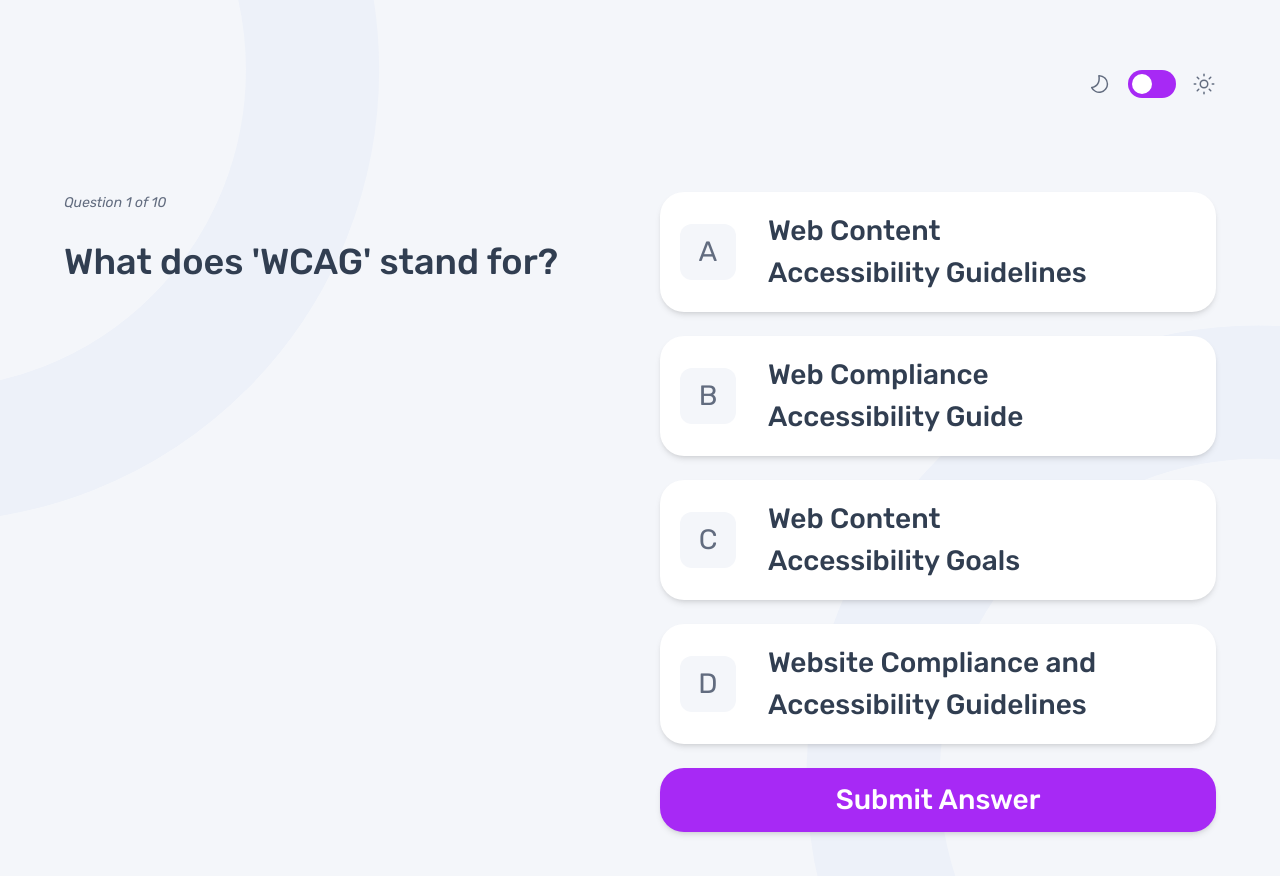
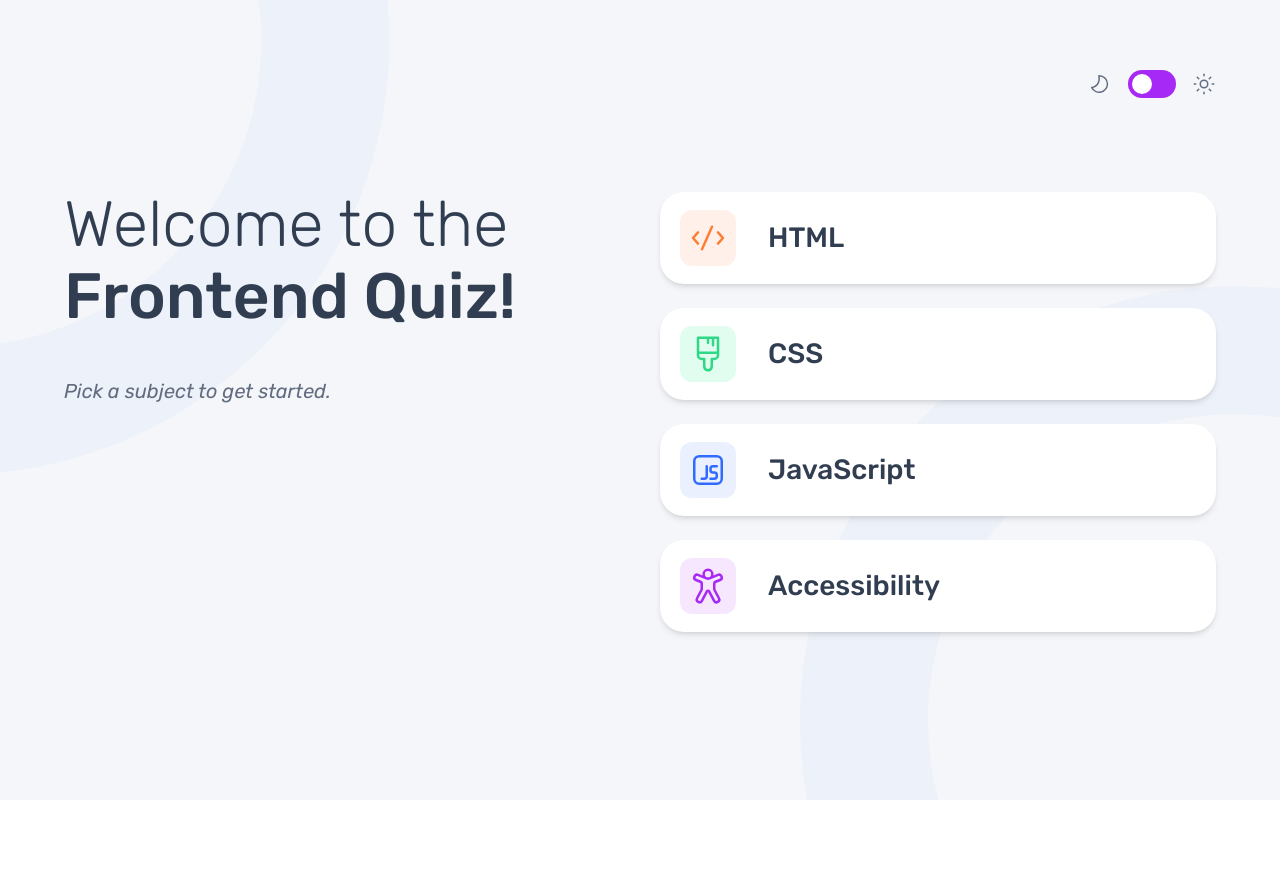
Before and after one commit to jlyon12/frontend-quiz-app, a React (Vite) app: page / in a window 1280 px wide. Shown: the top 876 px of the page. After the commit the page ends 800 px from the top, so only its background shows below. Built offline with nearby package versions, Linux system fonts and the light colour scheme.

Commit message:
Create result page and implement quiz flow

```diff
--- a/src/App.tsx
+++ b/src/App.tsx
@@ -1,8 +1,44 @@
+import { useState } from 'react';
 import StartPage from './pages/StartPage';
 import QuestionPage from './pages/QuestionPage';
-function App() {
-	// return <StartPage />;
-	return <QuestionPage activeQuiz="Accessibility" />;
-}
+import { isQuizTopic } from './utils';
+import { QuizTopic } from './types';
+import ResultPage from './pages/ResultPage';
+
+const App = () => {
+	const [activeQuiz, setActiveQuiz] = useState<QuizTopic | null>(null);
+	const [correctAnswers, setCorrectAnswers] = useState<number>(0);
+	const [questionNumber, setQuestionNumber] = useState(1);
+
+	const resetQuiz = () => {
+		setActiveQuiz(null);
+		setQuestionNumber(1);
+		setCorrectAnswers(0);
+	};
+
+	switch (true) {
+		case activeQuiz && questionNumber > 10:
+			return (
+				<ResultPage
+					activeQuiz={activeQuiz}
+					score={correctAnswers}
+					resetQuiz={resetQuiz}
+				/>
+			);
+
+		case activeQuiz && isQuizTopic(activeQuiz) === true && questionNumber <= 10:
+			return (
+				<QuestionPage
+					activeQuiz={activeQuiz}
+					setCorrectAnswers={setCorrectAnswers}
+					questionNumber={questionNumber}
+					setQuestionNumber={setQuestionNumber}
+					setActiveQuiz={setActiveQuiz}
+				/>
+			);
+		default:
+			return <StartPage setActiveQuiz={setActiveQuiz} />;
+	}
+};
 
 export default App;
--- a/src/components/Header.tsx
+++ b/src/components/Header.tsx
@@ -4,7 +4,7 @@
 import SunIconLight from '../assets/images/icon-sun-light.svg?react';
 
 import useDarkModeContext from '../hooks/useDarkModeContext';
-import Switch from './ui/Switch';
+import Switch from './Switch';
 const Header = () => {
 	const { darkMode, toggleDarkMode } = useDarkModeContext();
 	return (
--- a/src/components/QuizControl.tsx
+++ b/src/components/QuizControl.tsx
@@ -29,7 +29,7 @@
 			style={{
 				border: borderColor ? borderColor : '',
 			}}
-			className="flex w-full items-center justify-between gap-4 rounded-xl  bg-d-neutral-100 p-3 shadow-md dark:bg-d-neutral-500 md:gap-8 md:rounded-3xl xl:p-[18px_20px]"
+			className="flex w-full items-center gap-4 rounded-xl  bg-d-neutral-100 p-3 shadow-md dark:bg-d-neutral-500 md:gap-8 md:rounded-3xl xl:p-[18px_20px]"
 		>
 			<div
 				style={{
@@ -45,10 +45,10 @@
 				{icon}
 			</div>
 
-			<p className="text-left text-[18px] font-medium text-d-neutral-600 dark:text-d-neutral-100 md:text-[28px]">
+			<p className=" text-left text-[18px] font-medium text-d-neutral-600 dark:text-d-neutral-100 md:text-[28px]">
 				{text}
 			</p>
-			<div className="flex h-10 w-10 flex-shrink-0 items-center justify-center rounded-lg p-1 text-[28px] text-d-neutral-400 md:h-14 md:w-14 md:rounded-xl md:p-2">
+			<div className="ml-auto flex h-10 w-10 flex-shrink-0 items-center justify-center rounded-lg p-1 text-[28px] text-d-neutral-400 md:h-14 md:w-14 md:rounded-xl md:p-2">
 				{resultIcon}
 			</div>
 		</button>
--- a/src/pages/QuestionPage.tsx
+++ b/src/pages/QuestionPage.tsx
@@ -7,9 +7,14 @@
 import IncorrectIcon from '../assets/images/icon-incorrect.svg?react';
 
 import QuizControl from '../components/QuizControl';
-import Button from '../components/ui/Button';
+import Button from '../components/Button';
+import { QuizTopic } from '../types';
 interface Props {
-	activeQuiz: 'HTML' | 'CSS' | 'Javascript' | 'Accessibility';
+	activeQuiz: QuizTopic;
+	questionNumber: number;
+	setActiveQuiz: React.Dispatch<React.SetStateAction<QuizTopic | null>>;
+	setQuestionNumber: React.Dispatch<React.SetStateAction<number>>;
+	setCorrectAnswers: React.Dispatch<React.SetStateAction<number>>;
 }
 
 enum OptionLetter {
@@ -19,13 +24,16 @@
 	D,
 }
 
-const QuestionPage = ({ activeQuiz }: Props) => {
+const QuestionPage = ({
+	activeQuiz,
+	questionNumber,
+	setCorrectAnswers,
+	setQuestionNumber,
+}: Props) => {
 	const quizData = quizzes.filter((q) => q.title === activeQuiz)[0];
 	const [error, setError] = useState<boolean | null>(null);
-	const [questionNumber, setQuestionNumber] = useState(1);
 	const [selectedAnswer, setSelectedAnswer] = useState<string | null>(null);
 	const [isSubmitted, setIsSubmitted] = useState<boolean>(false);
-	const [correctAnswers, setCorrectAnswers] = useState<number>(0);
 	const { question, options, answer } = quizData.questions[questionNumber - 1];
 
 	const handleAnswerSelect = (option: string) => {
@@ -40,13 +48,12 @@
 		}
 		const answerIsCorrect = selectedAnswer === answer;
 		if (answerIsCorrect) {
-			setCorrectAnswers(correctAnswers + 1);
+			setCorrectAnswers((n) => n + 1);
 		}
 		setIsSubmitted(true);
 	};
 
 	const handleNextQuestion = () => {
-		if (questionNumber >= 10) return;
 		setQuestionNumber(questionNumber + 1);
 		setIsSubmitted(false);
 		setSelectedAnswer(null);
@@ -112,10 +119,14 @@
 						resultIcon={generateResultIcon(o)}
 					/>
 				))}
+
 				{!isSubmitted ? (
 					<Button label="Submit Answer" handleClick={handleSubmit} />
 				) : (
-					<Button label="Next Question" handleClick={handleNextQuestion} />
+					<Button
+						label={questionNumber < 10 ? 'Next Question' : 'Show Results'}
+						handleClick={handleNextQuestion}
+					/>
 				)}
 				{error && (
 					<div className="mx-auto flex items-center gap-2 text-[18px] text-d-red dark:text-d-neutral-100 md:text-base">
--- /dev/null
+++ b/src/pages/ResultPage.tsx
@@ -0,0 +1,36 @@
+import Button from '../components/Button';
+import { QuizTopic } from '../types';
+interface Props {
+	activeQuiz: QuizTopic;
+	resetQuiz: () => void;
+	score: number;
+}
+
+const ResultPage = ({ activeQuiz, score, resetQuiz }: Props) => {
+	return (
+		<>
+			<div>
+				<h1 className=" !text-[40px] text-xl text-d-neutral-600 dark:text-d-neutral-100 md:!text-[64px]">
+					Quiz Completed
+					<span className="mt-2 block font-medium">You scored...</span>
+				</h1>
+			</div>
+			<div className=" mt-10 flex flex-col gap-3 text-center  md:mt-16  md:gap-6 xl:mx-0 xl:mt-0 xl:max-w-none">
+				<div className="grid gap-4 rounded-xl bg-d-neutral-500 p-8 md:gap-10 md:p-12">
+					<p className="text-[18px] font-medium text-d-neutral-600 dark:text-d-neutral-100 md:text-[28px]">
+						{activeQuiz}
+					</p>
+					<p className="grid gap-4 text-center text-[18px] dark:text-d-neutral-300 md:text-base">
+						<span className=" text-2xl text-[88px] text-d-neutral-600 dark:text-d-neutral-100 md:text-[144px]">
+							{score}
+						</span>{' '}
+						out of 10
+					</p>
+				</div>
+				<Button label="Play Again" handleClick={resetQuiz} />
+			</div>
+		</>
+	);
+};
+
+export default ResultPage;
--- a/src/pages/StartPage.tsx
+++ b/src/pages/StartPage.tsx
@@ -4,22 +4,38 @@
 import CssIcon from '../assets/images/icon-css.svg?react';
 import JavaScriptIcon from '../assets/images/icon-js.svg?react';
 import AccessibilityIcon from '../assets/images/icon-accessibility.svg?react';
+import { QuizTopic } from '../types';
 
-const iconElementsObject: { [key: string]: React.ReactNode } = {
-	HTML: <HtmlIcon />,
-	CSS: <CssIcon />,
-	JavaScript: <JavaScriptIcon />,
-	Accessibility: <AccessibilityIcon />,
+const generateIcon = (topic: QuizTopic) => {
+	switch (topic) {
+		case 'Accessibility':
+			return <AccessibilityIcon />;
+		case 'CSS':
+			return <CssIcon />;
+		case 'JavaScript':
+			return <JavaScriptIcon />;
+		case 'HTML':
+			return <HtmlIcon />;
+	}
+};
+const generateIconBgColor = (topic: QuizTopic) => {
+	switch (topic) {
+		case 'Accessibility':
+			return '#F6E7FF';
+		case 'CSS':
+			return '#E0FDEF';
+		case 'JavaScript':
+			return '#EBF0FF';
+		case 'HTML':
+			return '#FFF1E9';
+	}
 };
 
-enum IconColors {
-	HTML = '#FFF1E9',
-	CSS = '#E0FDEF',
-	JavaScript = '#EBF0FF',
-	Accessibility = '#F6E7FF',
+interface Props {
+	setActiveQuiz: React.Dispatch<React.SetStateAction<QuizTopic | null>>;
 }
 
-const StartPage = () => {
+const StartPage = ({ setActiveQuiz }: Props) => {
 	return (
 		<>
 			<div>
@@ -35,10 +51,9 @@
 				{quizzes.map((q) => (
 					<QuizControl
 						text={q.title}
-						icon={iconElementsObject[q.title]}
-						// TODO: Find a way to avoid type assertion. Need to map quiz title to icon color. Enum possibly a poor solution. All types and keys are known and are not based on dynamic data so this is OK for now.
-						iconBgHexColor={IconColors[q.title as keyof typeof IconColors]}
-						handleClick={() => null}
+						icon={generateIcon(q.title)}
+						iconBgHexColor={generateIconBgColor(q.title)}
+						handleClick={() => setActiveQuiz(q.title)}
 					/>
 				))}
 			</div>
--- a/src/types.ts
+++ b/src/types.ts
@@ -1,5 +1,5 @@
 export interface Quiz {
-	title: string;
+	title: QuizTopic;
 	icon: string;
 	questions: Question[];
 }
@@ -9,3 +9,7 @@
 	options: [string, string, string, string];
 	answer: string;
 }
+
+export const TOPICS = ['HTML', 'CSS', 'JavaScript', 'Accessibility'] as const;
+
+export type QuizTopic = (typeof TOPICS)[number];
--- /dev/null
+++ b/src/utils.ts
@@ -0,0 +1,5 @@
+import { QuizTopic, TOPICS } from './types';
+
+export const isQuizTopic = (topic: string): topic is QuizTopic => {
+	return TOPICS.includes(topic as QuizTopic);
+};
```
Also changed, not shown: src/components/Button.tsx (renamed from src/components/ui/Button.tsx), src/components/Switch.tsx (renamed from src/components/ui/Switch.tsx).
